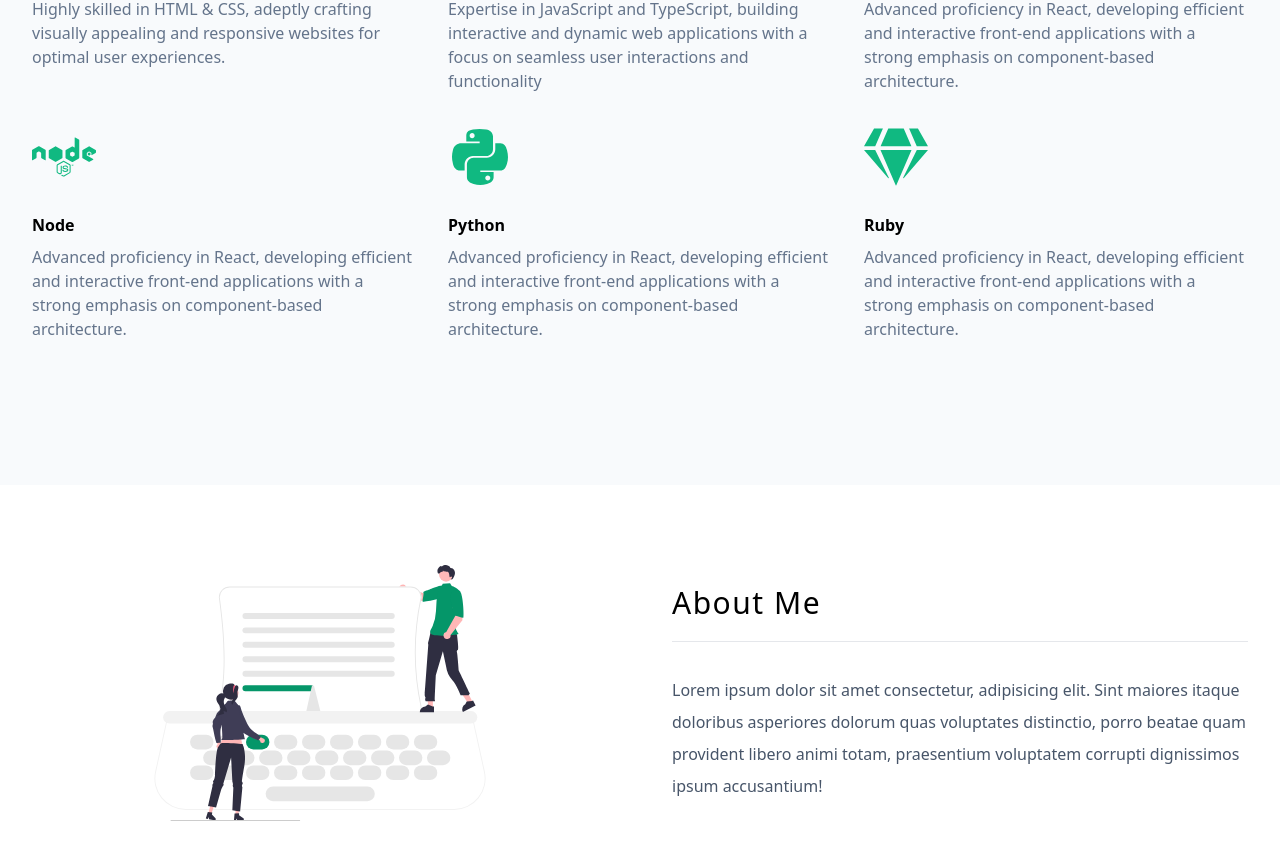
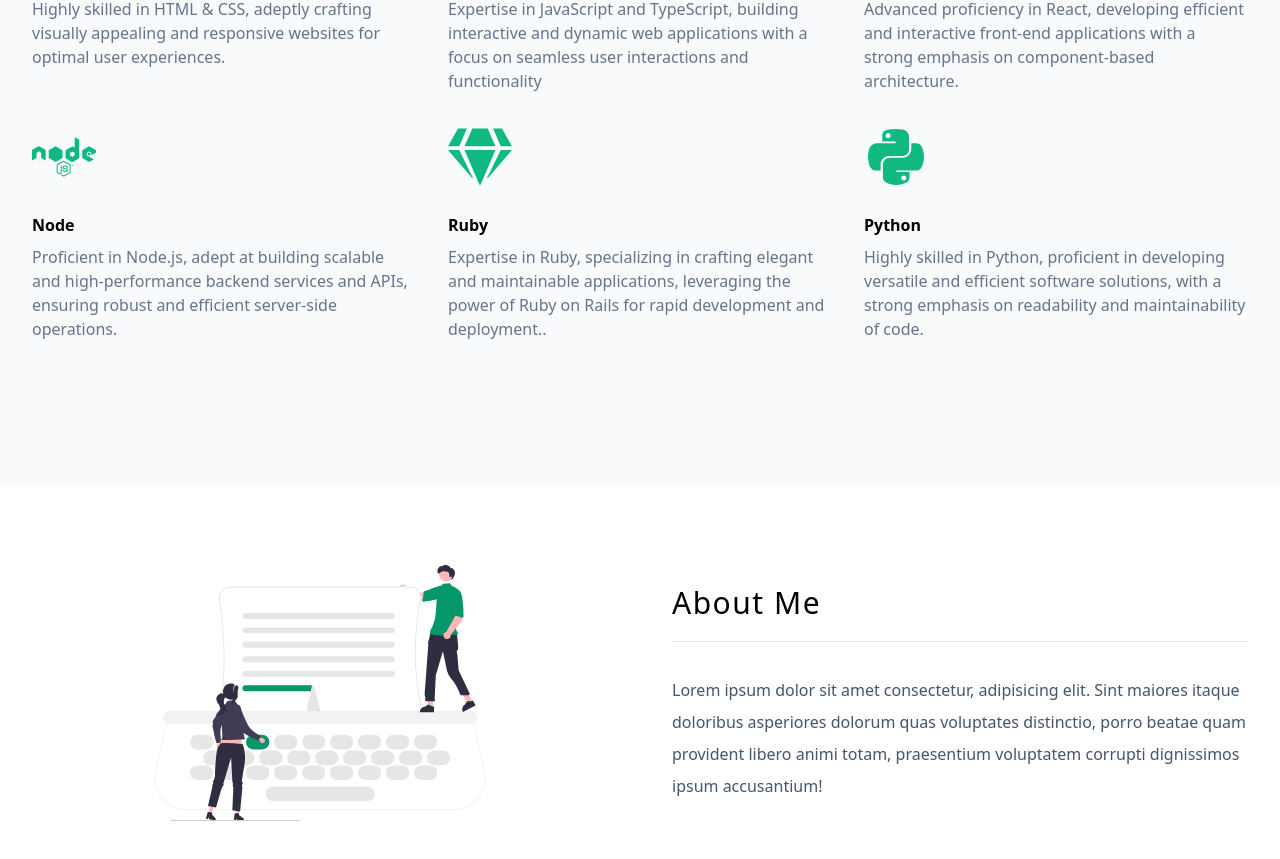
Before and after one commit to thenatural86/portfolio-3, a React (Vite) app: page / in a window 1280 px wide. Shown: the part 900-1759 px from the top of the page. Built offline with nearby package versions, Linux system fonts and the light colour scheme.

Commit message:
adds text to skills section

```diff
--- a/src/data.jsx
+++ b/src/data.jsx
@@ -31,19 +31,19 @@ export const skills = [
     id: nanoid(),
     title: 'Node',
     icon: <FaNode className='h-16 w-16 text-emerald-500' />,
-    text: 'Advanced proficiency in React, developing efficient and interactive front-end applications with a strong emphasis on component-based architecture.',
+    text: 'Proficient in Node.js, adept at building scalable and high-performance backend services and APIs, ensuring robust and efficient server-side operations.',
+  },
+  {
+    id: nanoid(),
+    title: 'Ruby',
+    icon: <FaGem className='h-16 w-16 text-emerald-500' />,
+    text: 'Expertise in Ruby, specializing in crafting elegant and maintainable applications, leveraging the power of Ruby on Rails for rapid development and deployment..',
   },
   {
     id: nanoid(),
     title: 'Python',
     icon: <FaPython className='h-16 w-16 text-emerald-500' />,
-    text: 'Advanced proficiency in React, developing efficient and interactive front-end applications with a strong emphasis on component-based architecture.',
-  },
-  {
-    id: nanoid(),
-    title: 'Ruby',
-    icon: <FaGem className='h-16 w-16 text-emerald-500' />,
-    text: 'Advanced proficiency in React, developing efficient and interactive front-end applications with a strong emphasis on component-based architecture.',
+    text: 'Highly skilled in Python, proficient in developing versatile and efficient software solutions, with a strong emphasis on readability and maintainability of code.',
   },
 ]
 
```
